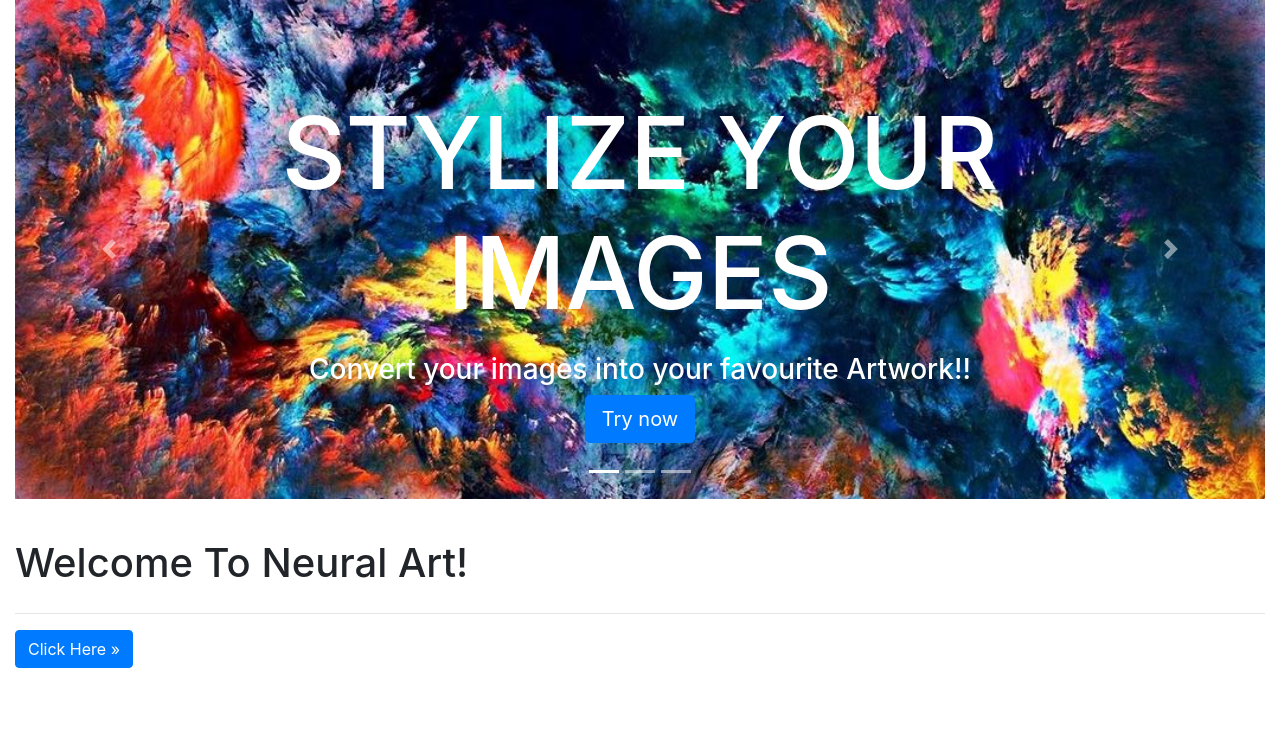
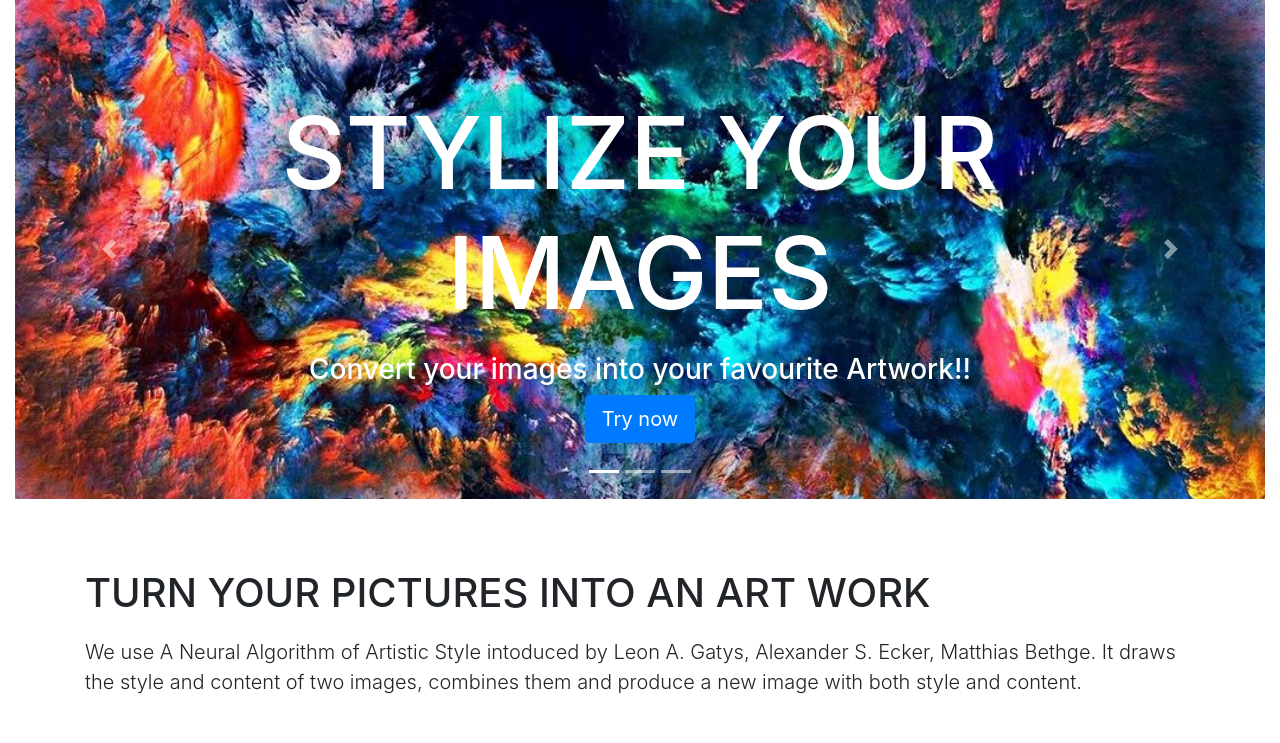
Before and after one commit to avgupt/NeuralArt, a Flask app: page /home in a window 1280 px wide. Shown: the part 57-800 px from the top of the page. Run offline with Flask 2, Linux system fonts and the light colour scheme; some libraries are stand-ins or nearby versions.

Commit message:
Added header in the home page

```diff
--- a/NeuralArt/templates/index.html
+++ b/NeuralArt/templates/index.html
@@ -76,8 +76,15 @@ h1 {
     </a>
   </div>
 
-  <h1>Welcome To Neural Art!</h1>
-  <hr>
-    <a class="btn btn-primary" href="/stylize" role="button">Click Here &raquo;</a>
+ <div style = "padding: 30px" class="content-container">
+
+    <div id="how-it-works" class="container-fluid content">
+        <div class="container">
+            <h1>TURN YOUR PICTURES INTO AN ART WORK</h1>
+            <p class="lead">We use A Neural Algorithm of Artistic Style intoduced by Leon A. Gatys, Alexander S. Ecker, Matthias Bethge. It draws the style and content of two images, combines them and produce a new image with both style and content.</p>
+
+            </div>
+    </div>
+</d
 
 {% endblock %}
```
